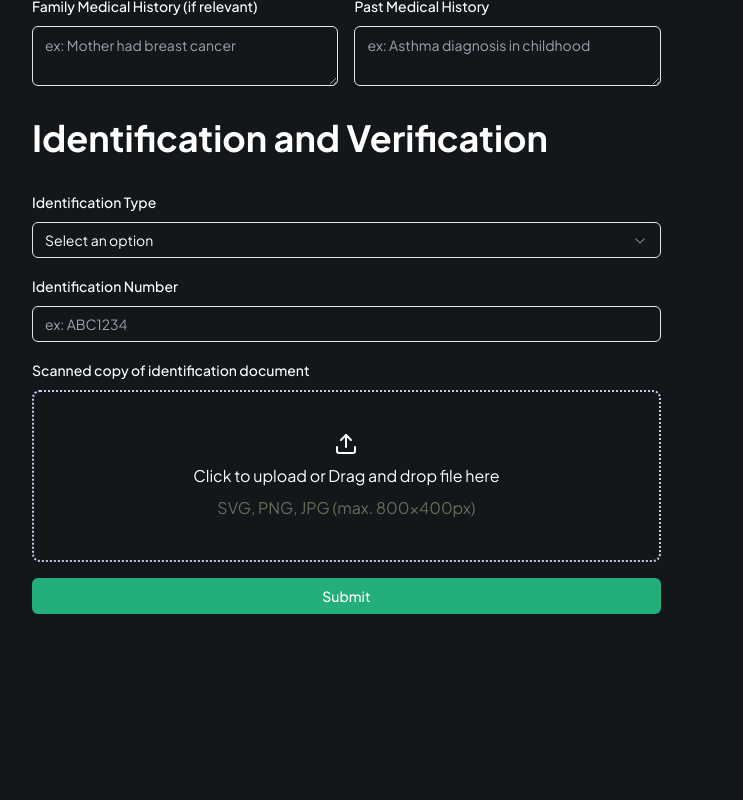
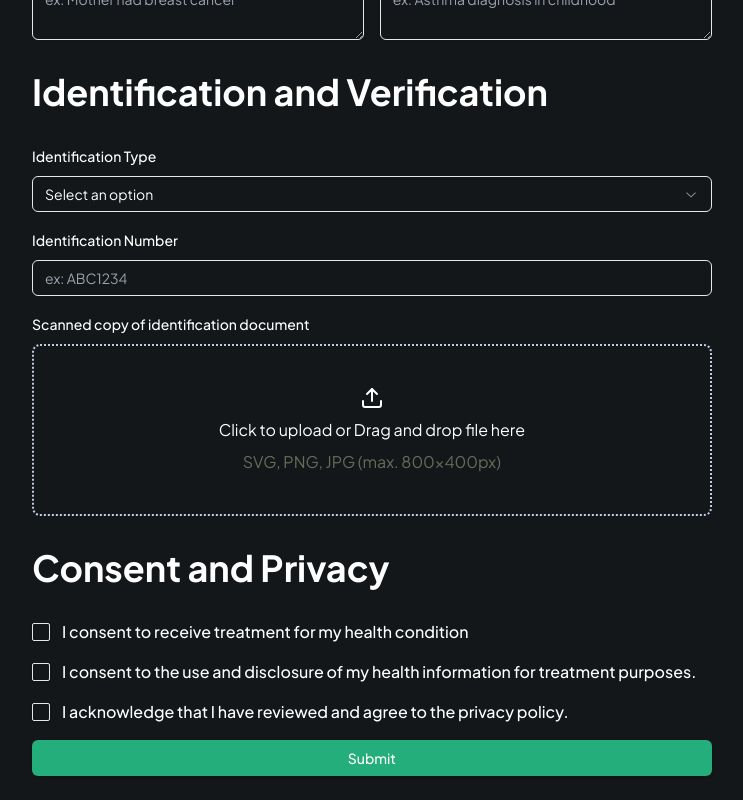
Before and after one commit to Tech-Ops-Research-Hub/carepulse, a Next.js app: page /patient/kyc in a window 1280 px wide. Shown: the part 1086-1886 px from the top of the page, without its empty margins (64-807 px from the left). Before the commit the page ends 1724 px from the top, so only its background shows below. Built offline with nearby package versions, Linux system fonts and the light colour scheme.

Commit message:
feat: consent and privacy

```diff
--- a/app/(root)/patient/kyc/page.tsx
+++ b/app/(root)/patient/kyc/page.tsx
@@ -21,6 +21,7 @@ import { RadioGroup, RadioGroupItem } from '@/components/ui/radio-group';
 import { Textarea } from '@/components/ui/textarea';
 import FileUpload from '@/components/ui/fileupload';
 import Image from 'next/image';
+import { Checkbox } from '@/components/ui/checkbox';
 
 const formSchema = z.object({
 	fullName: z.string(),
@@ -70,14 +71,12 @@ const PatientOnboardingPage = () => {
 
 	return (
 		<div className='flex gap-10 justify-between'>
-			<div className='grid gap-5 md:w-3/5'>
+			<div className='grid gap-5'>
 				<div>
 					<h1 className='text-2xl md:text-4xl font-bold'>Welcome 👋</h1>
 					<p className=''>Let us know more about yourself.</p>
 				</div>
-
 				<h1 className='text-2xl md:text-4xl font-bold'>Personal Information</h1>
-
 				<Form {...form}>
 					<form onSubmit={form.handleSubmit(onSubmit)} className='grid md:grid-cols-2 gap-4'>
 						<FormField
@@ -394,6 +393,63 @@ const PatientOnboardingPage = () => {
 								</FormItem>
 							)}
 						/>
+						<div className='md:col-span-2 py-4'>
+							<p className='text-2xl md:text-4xl font-bold'>Consent and Privacy</p>
+						</div>
+						<FormField
+							control={form.control}
+							name="treatmentConsent"
+							render={({ field }) => (
+								<FormItem className='flex items-center gap-3 accent-blue-900 space-y-0 md:col-span-2'>
+									<FormControl>
+										<Checkbox
+											checked={field.value}
+											onCheckedChange={field.onChange}
+											className='accent-blue-600 p-2'
+										/>
+									</FormControl>
+									<FormLabel className='text-base'>
+										I consent to receive treatment for my health condition
+									</FormLabel>
+								</FormItem>
+							)}
+						/>
+						<FormField
+							control={form.control}
+							name="informationConsent"
+							render={({ field }) => (
+								<FormItem className='flex items-center gap-3 space-y-0 md:col-span-2'>
+									<FormControl>
+										<Checkbox
+											checked={field.value}
+											onCheckedChange={field.onChange}
+											className='accent-blue-600 p-2'
+										/>
+									</FormControl>
+									<FormLabel className='text-base'>
+										I consent to the use and disclosure of my health information for treatment purposes.
+									</FormLabel>
+								</FormItem>
+							)}
+						/>
+						<FormField
+							control={form.control}
+							name="privacyConsent"
+							render={({ field }) => (
+								<FormItem className='flex items-center gap-3 space-y-0 md:col-span-2'>
+									<FormControl>
+										<Checkbox
+											checked={field.value}
+											onCheckedChange={field.onChange}
+											className='accent-blue-600 p-2'
+										/>
+									</FormControl>
+									<FormLabel className='text-base'>
+										I acknowledge that I have reviewed and agree to the privacy policy.
+									</FormLabel>
+								</FormItem>
+							)}
+						/>
 						<Button
 							className='bg-primary md:col-span-2'
 							variant='default'
@@ -404,7 +460,7 @@ const PatientOnboardingPage = () => {
 					</form>
 				</Form>
 			</div>
-			<div className='w-2/5 relative max-h-screen md:flex hidden'>
+			<div className='fixed min-h-screen md:flex hidden '>
 				<Image
 					src='/assets/images/Illustration.png'
 					alt=''
--- a/app/(root)/patient/layout.tsx
+++ b/app/(root)/patient/layout.tsx
@@ -14,7 +14,7 @@ export default function RootLayout({
   return (
     <html lang="en">
       <body>
-        <div className="px-6 md:px-24 py-6">
+        <div className="px-6 md:px-24 py-6 relative">
           <Header />
           {children}
         </div>
--- /dev/null
+++ b/components/ui/checkbox.tsx
@@ -0,0 +1,29 @@
+"use client"
+
+import * as React from "react"
+import * as CheckboxPrimitive from "@radix-ui/react-checkbox"
+import { cn } from "@/lib/utils"
+import { CheckIcon } from "@radix-ui/react-icons"
+
+const Checkbox = React.forwardRef<
+  React.ElementRef<typeof CheckboxPrimitive.Root>,
+  React.ComponentPropsWithoutRef<typeof CheckboxPrimitive.Root>
+>(({ className, ...props }, ref) => (
+  <CheckboxPrimitive.Root
+    ref={ref}
+    className={cn(
+      "peer h-4 w-4 shrink-0 rounded-sm border border-primary shadow focus-visible:outline-none focus-visible:ring-1 focus-visible:ring-ring disabled:cursor-not-allowed disabled:opacity-50 data-[state=checked]:bg-primary data-[state=checked]:text-primary-foreground",
+      className
+    )}
+    {...props}
+  >
+    <CheckboxPrimitive.Indicator
+      className={cn("flex items-center justify-center text-current")}
+    >
+      <CheckIcon className="h-4 w-4" />
+    </CheckboxPrimitive.Indicator>
+  </CheckboxPrimitive.Root>
+))
+Checkbox.displayName = CheckboxPrimitive.Root.displayName
+
+export { Checkbox }
--- a/package.json
+++ b/package.json
@@ -10,6 +10,7 @@
   },
   "dependencies": {
     "@hookform/resolvers": "^3.9.0",
+    "@radix-ui/react-checkbox": "^1.1.2",
     "@radix-ui/react-dialog": "^1.1.2",
     "@radix-ui/react-icons": "^1.3.0",
     "@radix-ui/react-label": "^2.1.0",
```
Also changed, not shown: 1 other file (tests, documents, lock files or other folders).
